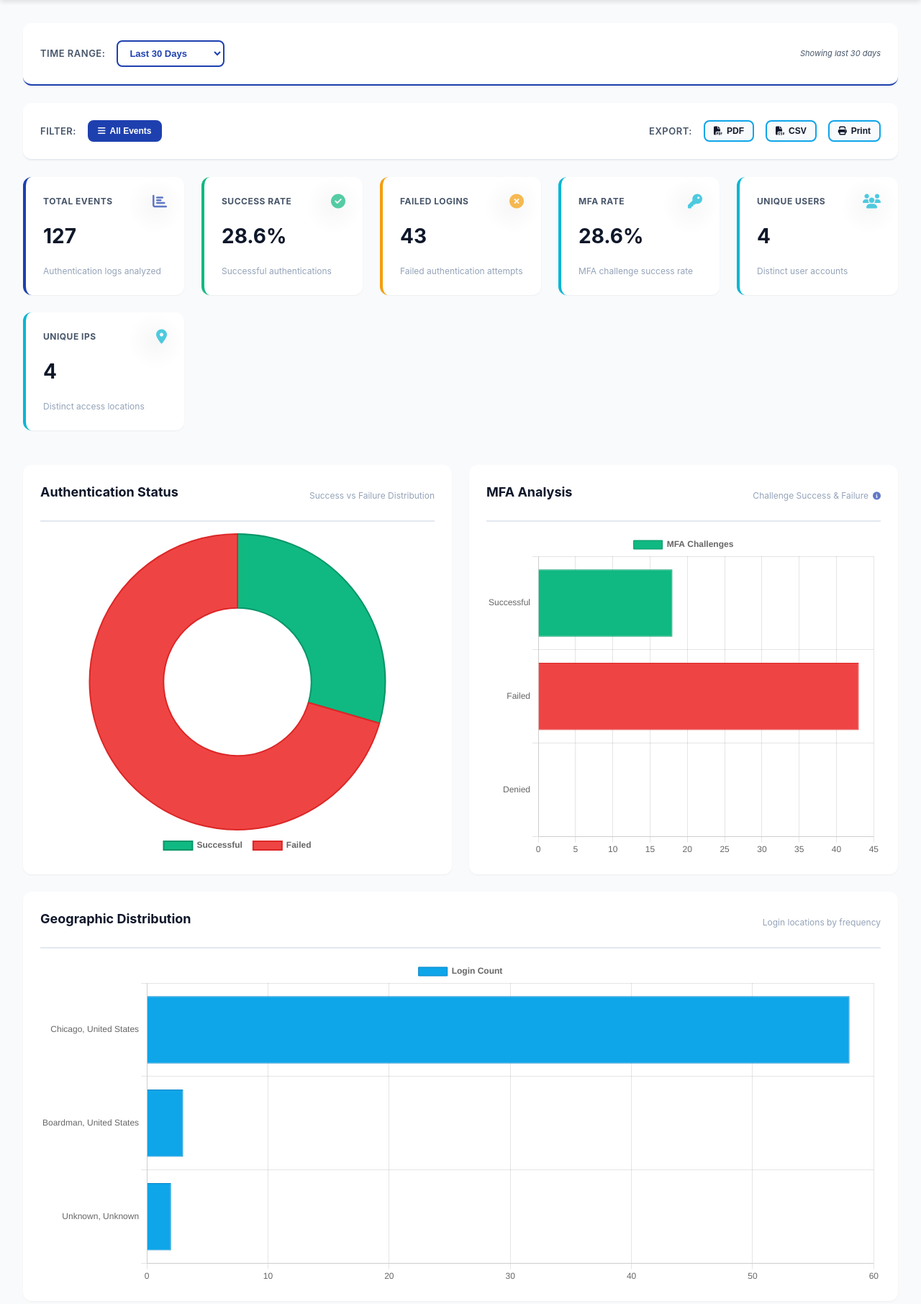
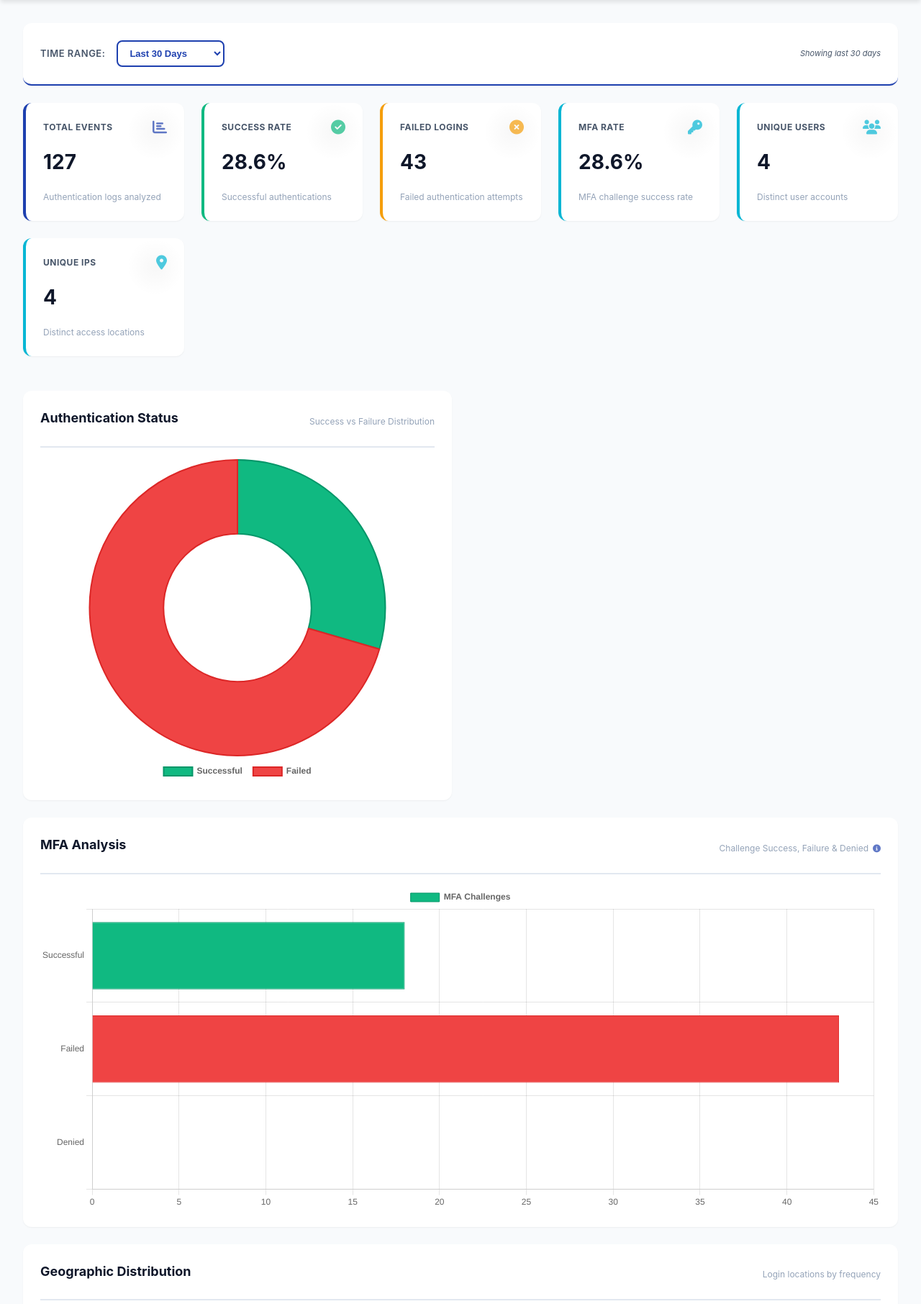
Before and after one commit to noble-antwi/okta-security-monitoring-dashboard, a Flask app: page / in a window 1280 px wide. Shown: the part 118-1930 px from the top of the page at 72% size. Run offline with Flask 3, Linux system fonts and the light colour scheme.

Commit message:
Remove Filter/Export controls and make MFA chart wider
- Remove entire Filter & Export section (controls-section)
- Simplify dashboard by removing unused filter buttons
- Make MFA Analysis chart wider (span 2 columns) for better horizontal visibility
- Enhance MFA tooltip explanation with clear breakdown:
  - ✓ Successful: User completed MFA challenge correctly
  - ✗ Failed: User entered wrong code/failed verification
  - ⊘ Denied: User actively rejected the MFA challenge
- Clarify that 'Denied' means user clicked Deny/Reject button on authenticator

```diff
--- a/static/css/style.css
+++ b/static/css/style.css
@@ -702,6 +702,10 @@ section {
     grid-column: 1 / -1;
 }
 
+.chart-wide {
+    grid-column: span 2;
+}
+
 .chart-container {
     background-color: var(--bg-primary);
     border-radius: var(--radius-lg);
--- a/templates/dashboard.html
+++ b/templates/dashboard.html
@@ -85,29 +85,6 @@
                 </div>
             </section>
 
-            <!-- Filter & Export Bar -->
-            <section class="controls-section">
-                <div class="controls-left">
-                    <span class="controls-label">Filter:</span>
-                    <button class="filter-btn active" data-filter="all">
-                        <i class="fas fa-bars"></i> All Events
-                    </button>
-                    <span class="filter-info" id="filterInfo"></span>
-                </div>
-                <div class="controls-right">
-                    <span class="controls-label">Export:</span>
-                    <button class="export-btn" id="exportPdfBtn" title="Download as PDF">
-                        <i class="fas fa-file-pdf"></i> PDF
-                    </button>
-                    <button class="export-btn" id="exportCsvBtn" title="Download as CSV">
-                        <i class="fas fa-file-csv"></i> CSV
-                    </button>
-                    <button class="export-btn" id="printBtn" title="Print Report">
-                        <i class="fas fa-print"></i> Print
-                    </button>
-                </div>
-            </section>
-
             <!-- KPI Cards Section -->
             <section class="kpi-section">
                 <div class="kpi-grid">
@@ -182,10 +159,10 @@
                     </div>
 
                     <!-- MFA Statistics Chart -->
-                    <div class="chart-container">
+                    <div class="chart-container chart-wide">
                         <div class="chart-header">
                             <h2>MFA Analysis</h2>
-                            <span class="chart-subtitle">Challenge Success & Failure <i class="fas fa-info-circle" title="Successful: MFA passed | Failed: Wrong code | Denied: User rejected challenge"></i></span>
+                            <span class="chart-subtitle">Challenge Success, Failure & Denied <i class="fas fa-info-circle" title="✓ Successful: User completed MFA challenge correctly | ✗ Failed: User entered wrong code/failed verification | ⊘ Denied: User actively rejected the MFA challenge (clicked Deny/Reject button)"></i></span>
                         </div>
                         <div class="chart-wrapper">
                             <canvas id="mfaChart"></canvas>
```
